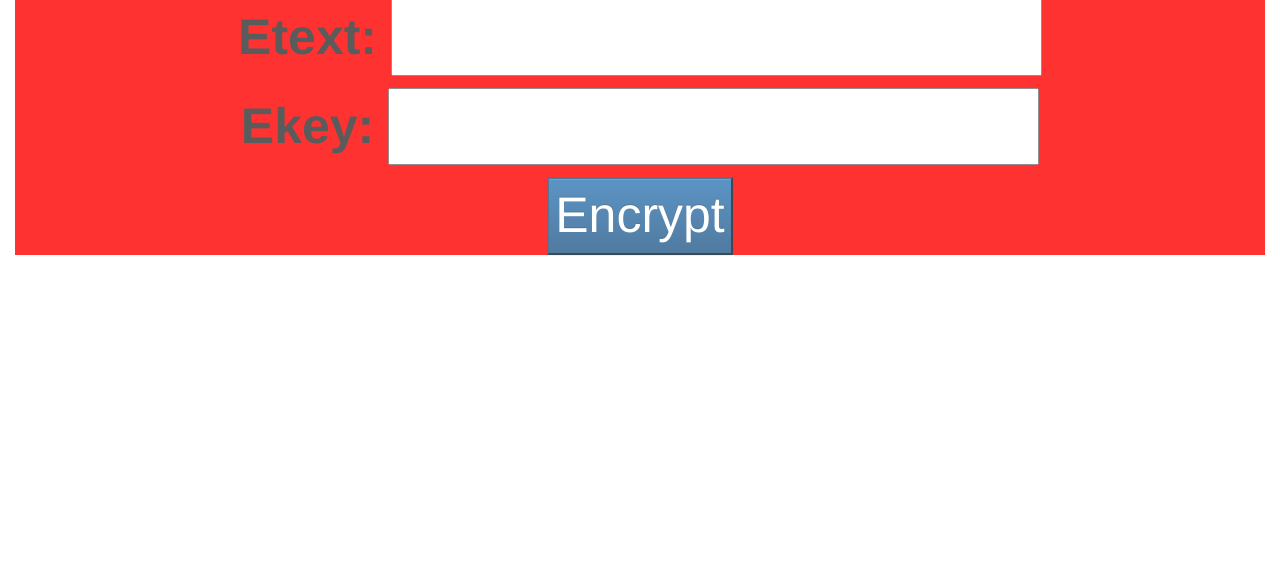
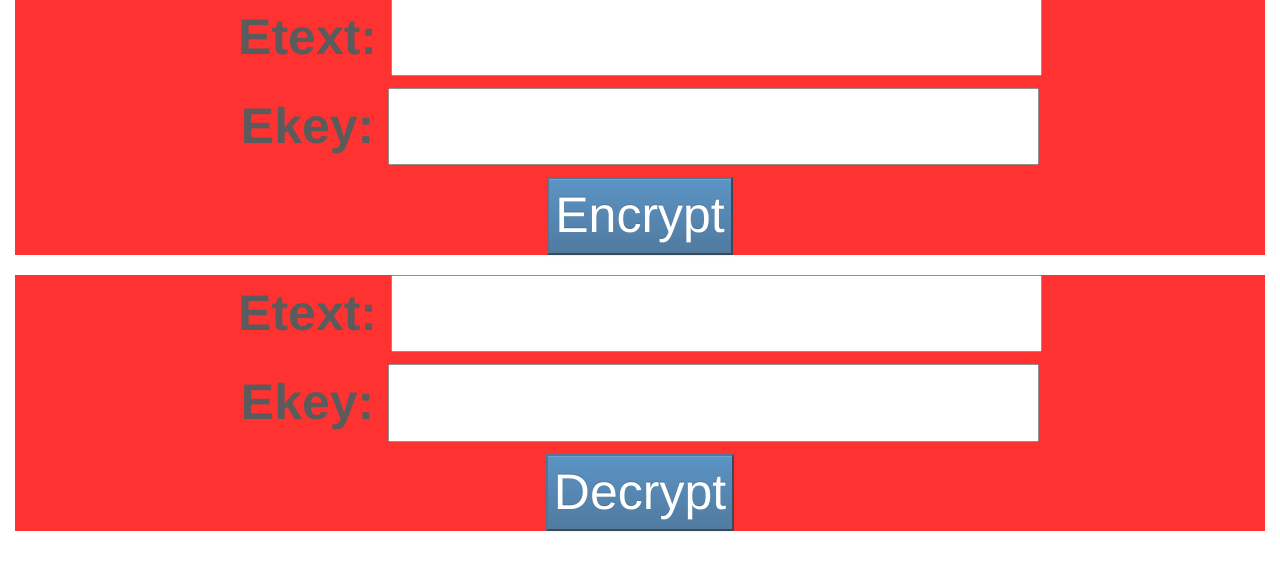
Before and after one commit to kss682/CIPHER-SITE, a Django app: page / in a window 1280 px wide. Shown: the part 171-742 px from the top of the page. Run offline with Django 3.2, Linux system fonts and the light colour scheme; some libraries are stand-ins or nearby versions.

Commit message:
Add option for decryption

```diff
--- a/ciphersite/Cipher/forms.py
+++ b/ciphersite/Cipher/forms.py
@@ -3,3 +3,7 @@ from django import forms
 class Encrypt(forms.Form):
     Etext   =   forms.CharField(max_length = 200)
     Ekey    =   forms.IntegerField()
+
+class Decrypt(forms.Form):
+    Etext   =   forms.CharField(max_length = 200)
+    Ekey    =   forms.IntegerField()
--- a/ciphersite/templates/base.html
+++ b/ciphersite/templates/base.html
@@ -39,6 +39,12 @@
 
           <h2>{{ data }}</h2>
 
+          <form class="form-group encrypt" action = "/" method="post">
+            {% csrf_token %}
+            {{ form.as_p }}
+            <button type="submit" name="submit" class="btn-primary" >Decrypt</button>
+        </form>
+
         </div>
 
         <div class="col-sm-6 text-center">
```
